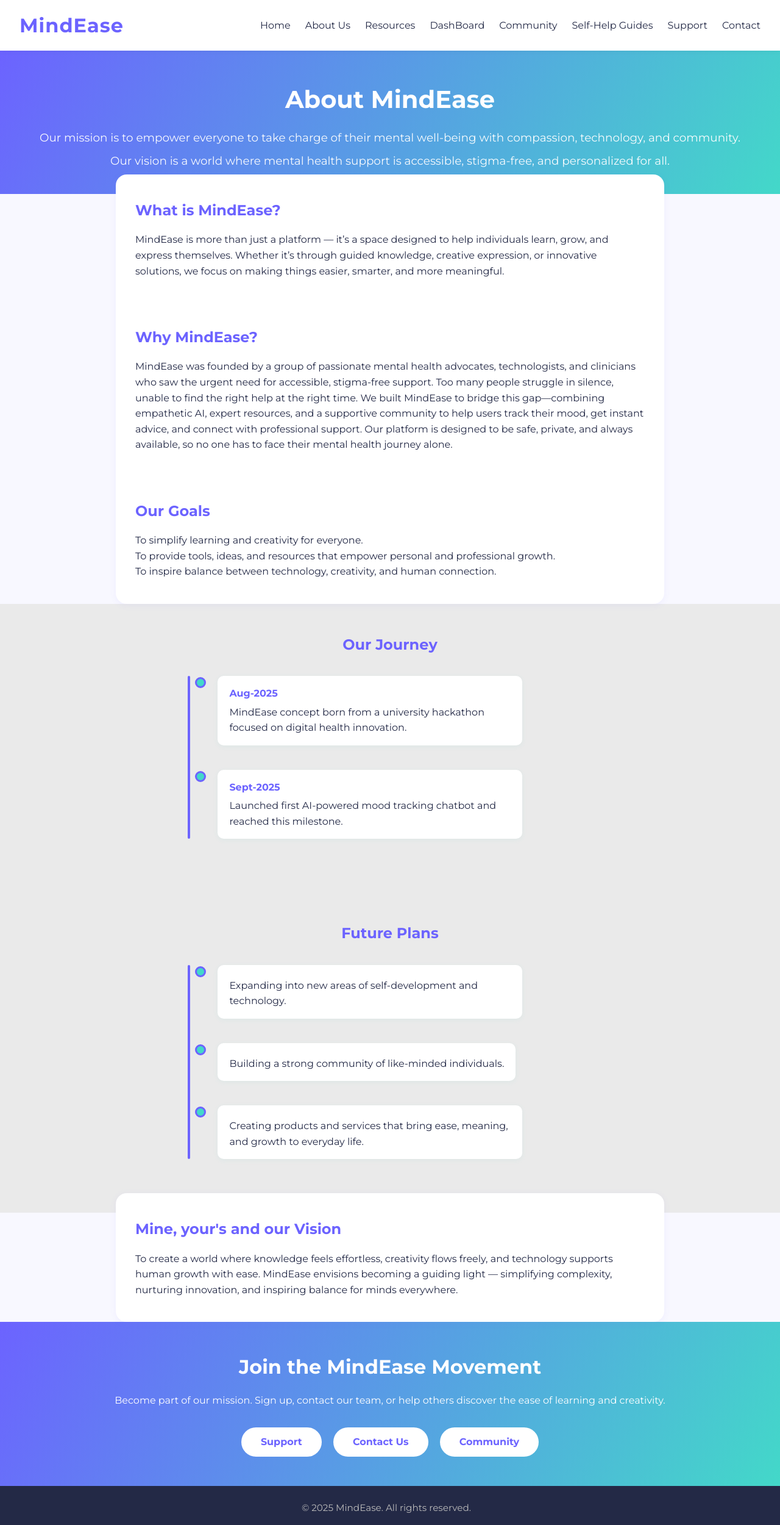
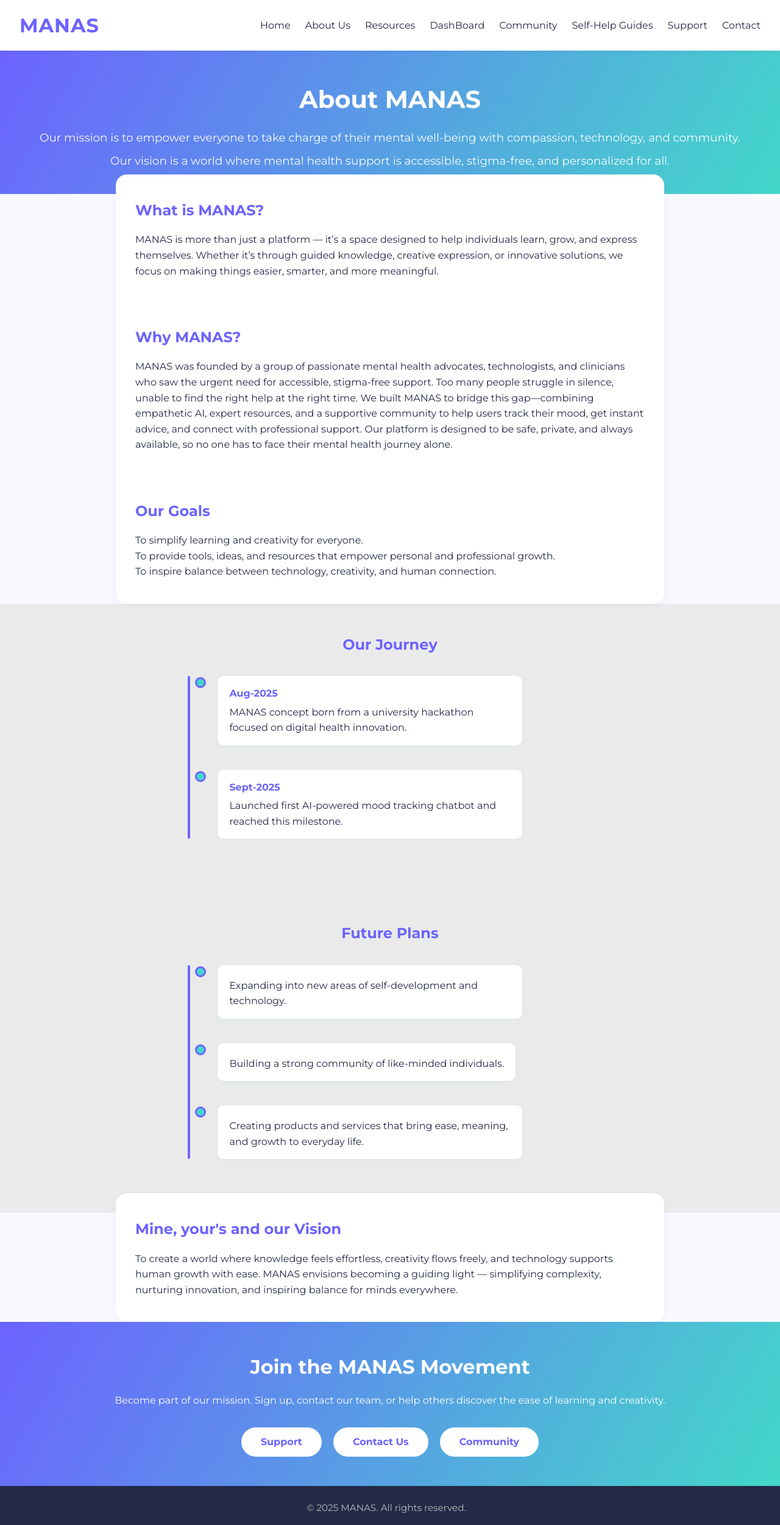
Before and after one commit to vegabond184/manas, a Flask app: page /about/ in a window 1280 px wide. Shown: the whole page at 61% size. Run offline with Flask 3, Linux system fonts and the light colour scheme.

Commit message:
Add files via upload

```diff
--- a/templates/about_us.html
+++ b/templates/about_us.html
@@ -3,14 +3,14 @@
 <head>
     <meta charset="UTF-8">
     <meta name="viewport" content="width=device-width, initial-scale=1.0">
-    <title>About Us - MindEase</title>
+    <title>About Us - MANAS</title>
     <link href="https://fonts.googleapis.com/css2?family=Montserrat:wght@400;700&display=swap" rel="stylesheet">
     <link rel="stylesheet" href="../static/style.css">
 </head>
 <body>
     <!-- Navbar -->
     <nav>
-        <div class="logo">MindEase</div>
+        <div class="logo">MANAS</div>
         <div class="nav-links" id="navLinks">
             <a href="/">Home</a>
             <a href="/about">About Us</a>
@@ -29,25 +29,25 @@
 
     <!-- Header Section -->
     <section class="about-header">
-        <h1>About MindEase</h1>
+        <h1>About MANAS</h1>
         <p class="mission">Our mission is to empower everyone to take charge of their mental well-being with compassion, technology, and community.</p>
         <p class="vision">Our vision is a world where mental health support is accessible, stigma-free, and personalized for all.</p>
     </section>
 
     <!-- About Section -->
     <section class="about-detail">
-        <h2>What is MindEase?</h2>
+        <h2>What is MANAS?</h2>
         <p>
-            MindEase is more than just a platform — it’s a space designed to help individuals learn, grow, and express themselves. Whether it’s through guided knowledge, creative expression, or innovative solutions, we focus on making things easier, smarter, and more meaningful.
+            MANAS is more than just a platform — it’s a space designed to help individuals learn, grow, and express themselves. Whether it’s through guided knowledge, creative expression, or innovative solutions, we focus on making things easier, smarter, and more meaningful.
         </p>
 
         <br>
         <br>
         <br>
 
-        <h2>Why MindEase?</h2>
+        <h2>Why MANAS?</h2>
         <p>
-            MindEase was founded by a group of passionate mental health advocates, technologists, and clinicians who saw the urgent need for accessible, stigma-free support. Too many people struggle in silence, unable to find the right help at the right time. We built MindEase to bridge this gap—combining empathetic AI, expert resources, and a supportive community to help users track their mood, get instant advice, and connect with professional support. Our platform is designed to be safe, private, and always available, so no one has to face their mental health journey alone.
+            MANAS was founded by a group of passionate mental health advocates, technologists, and clinicians who saw the urgent need for accessible, stigma-free support. Too many people struggle in silence, unable to find the right help at the right time. We built MANAS to bridge this gap—combining empathetic AI, expert resources, and a supportive community to help users track their mood, get instant advice, and connect with professional support. Our platform is designed to be safe, private, and always available, so no one has to face their mental health journey alone.
         </p>
 
 
@@ -70,7 +70,7 @@
                 <div class="timeline-dot"></div>
                 <div class="timeline-content">
                     <span class="timeline-year">Aug-2025</span>
-                    <p>MindEase concept born from a university hackathon focused on digital health innovation.</p>
+                    <p>MANAS concept born from a university hackathon focused on digital health innovation.</p>
                 </div>
             </div>
             <div class="timeline-item">
@@ -115,17 +115,17 @@
     <!-- About Section -->
     <section class="about-detail">
         <h2>Mine, your's and our Vision</h2>
-        <p>To create a world where knowledge feels effortless, creativity flows freely, and technology supports human growth with ease. MindEase envisions becoming a guiding light — simplifying complexity, nurturing innovation, and inspiring balance for minds everywhere.</p>
+        <p>To create a world where knowledge feels effortless, creativity flows freely, and technology supports human growth with ease. MANAS envisions becoming a guiding light — simplifying complexity, nurturing innovation, and inspiring balance for minds everywhere.</p>
     </section>
 
 
     <!-- CTA Section -->
     <section class="cta-section">
-        <h2>Join the MindEase Movement</h2>
+        <h2>Join the MANAS Movement</h2>
         <p>Become part of our mission. Sign up, contact our team, or help others discover the ease of learning and creativity.</p>
         <div class="cta-buttons">
             <a href="/support   " class="cta-btn">Support</a>
-            <a href="mailto:team@mindease.com" class="cta-btn">Contact Us</a>
+            <a href="mailto:team@MANAS.com" class="cta-btn">Contact Us</a>
             <a href="/community" class="cta-btn" id="followSocialBtn">Community</a>
         </div>
     </section>
@@ -133,7 +133,7 @@
     <!-- Footer -->
     <footer>
         <div class="footer-bottom">
-            © 2025 MindEase. All rights reserved.
+            © 2025 MANAS. All rights reserved.
         </div>
     </footer>
     <script src="/static/main.js"></script>
--- a/templates/admin.html
+++ b/templates/admin.html
@@ -3,7 +3,7 @@
 <head>
     <meta charset="UTF-8">
     <meta name="viewport" content="width=device-width, initial-scale=1.0">
-    <title>MindEase Admin Dashboard</title>
+    <title>MANAS Admin Dashboard</title>
     <link href="https://fonts.googleapis.com/css2?family=Montserrat:wght@400;700&display=swap" rel="stylesheet">
     <link rel="stylesheet" href="style.css">
     <script src="https://cdn.jsdelivr.net/npm/chart.js"></script>
@@ -12,7 +12,7 @@
     <div class="admin-dashboard">
         <!-- Sidebar Navigation -->
         <aside class="admin-sidebar" id="adminSidebar">
-            <div class="sidebar-logo">MindEase Admin</div>
+            <div class="sidebar-logo">MANAS Admin</div>
             <nav class="sidebar-nav">
                 <a href="#" class="sidebar-link active" data-page="overview"><span>🏠</span> Overview</a>
                 <a href="#" class="sidebar-link" data-page="analytics"><span>📊</span> User Analytics</a>
@@ -178,7 +178,7 @@
         </main>
     </div>
     <footer class="admin-footer">
-        &copy; 2025 MindEase Admin Dashboard
+        &copy; 2025 MANAS Admin Dashboard
     </footer>
     <script src="admin.js"></script>
 </body>
--- a/templates/comunity.html
+++ b/templates/comunity.html
@@ -3,14 +3,14 @@
 <head>
     <meta charset="UTF-8">
     <meta name="viewport" content="width=device-width, initial-scale=1.0">
-    <title>MindEase - Home</title>
+    <title>MANAS - Home</title>
     <link href="https://fonts.googleapis.com/css2?family=Montserrat:wght@400;700&display=swap" rel="stylesheet">
     <link rel="stylesheet" href="/static/style.css">
 </head>
 <body>
     <!-- Navbar -->
     <nav>
-        <div class="logo">MindEase</div>
+        <div class="logo">MANAS</div>
         <div class="nav-links" id="navLinks">
             <a class="active" href="/">Home</a>
             <a href="/about">About Us</a>
--- a/templates/login.html
+++ b/templates/login.html
@@ -3,7 +3,7 @@
 <head>
   <meta charset="UTF-8">
   <meta name="viewport" content="width=device-width, initial-scale=1.0">
-  <title>MindEase Login</title>
+  <title>MANAS Login</title>
 
 
 
@@ -83,7 +83,7 @@
   <div class="login-container">
     <form method="POST"
               action="{{ url_for('login') }}">
-    <h1>MindEase</h1>
+    <h1>MANAS</h1>
     <p class="tagline">Supporting students' mental health and well-being 💙</p>
 
     <input type="text" id="username" name="Email" placeholder="Email" />
--- a/templates/peertopeer.html
+++ b/templates/peertopeer.html
@@ -169,7 +169,7 @@
 <body>
 
     <nav>
-        <div class="logo">MindEase</div>
+        <div class="logo">MANAS</div>
         <div class="nav-links" id="navLinks">
             <a class="active" href="/">Home</a>
             <a href="/about">About Us</a>
--- a/templates/resources.html
+++ b/templates/resources.html
@@ -3,14 +3,14 @@
 <head>
     <meta charset="UTF-8">
     <meta name="viewport" content="width=device-width, initial-scale=1.0">
-    <title>Resources - MindEase</title>
+    <title>Resources - MANAS</title>
     <link href="https://fonts.googleapis.com/css2?family=Montserrat:wght@400;700&display=swap" rel="stylesheet">
     <link rel="stylesheet" href="/static/style.css">
 </head>
 <body>
     <!-- Navbar -->
     <nav>
-        <div class="logo">MindEase</div>
+        <div class="logo">MANAS</div>
         <div class="nav-links" id="navLinks">
             <a href="/">Home</a>
             <a href="/about">About Us</a>
@@ -131,7 +131,7 @@
     <!-- Footer -->
     <footer>
         <div class="footer-bottom">
-            © 2025 MindEase. All rights reserved.
+            © 2025 MANAS. All rights reserved.
         </div>
     </footer>
 
```
Also changed, not shown: templates/chatui.html (+6 -2 lines), templates/contact.html (+6 -6 lines), templates/dashboard.html (+4 -4 lines), templates/home.html (+8 -8 lines), templates/self_help_guide.html (+4 -4 lines), templates/support.html (+4 -4 lines), templates/anxiety_Ai_test.html (line endings or trailing spaces), templates/depression_Ai_test.html (line endings or trailing spaces).
